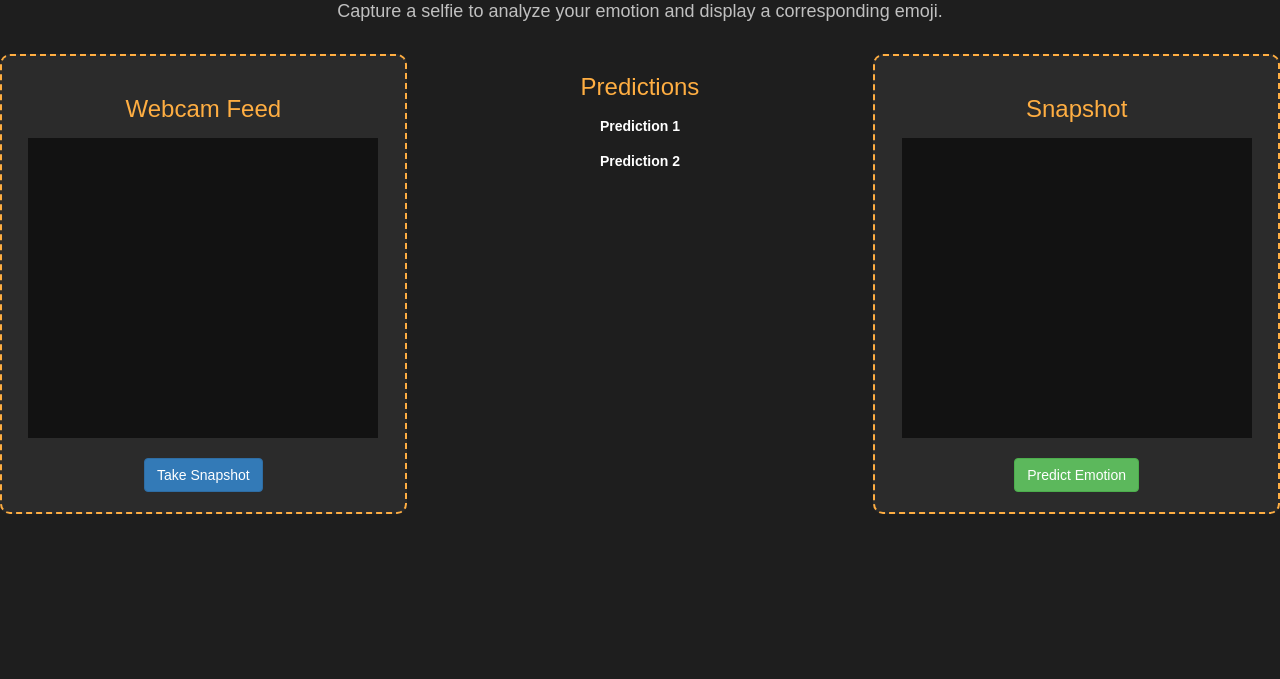
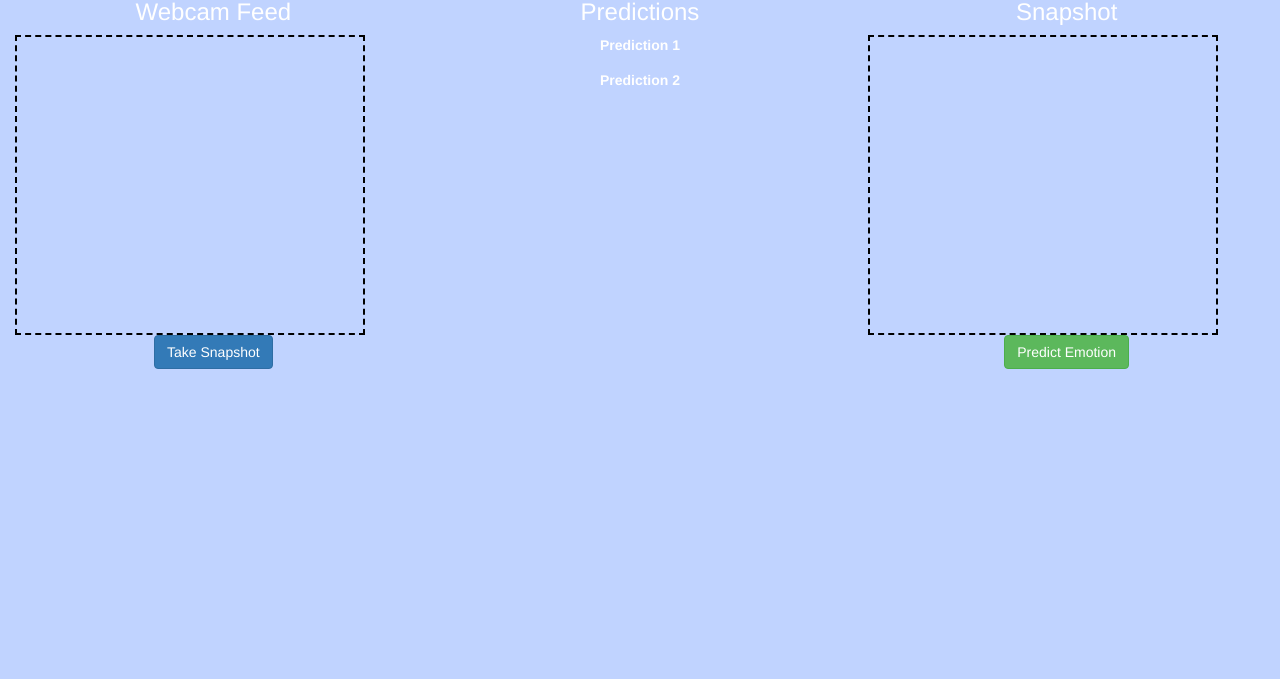
Before and after one commit to marsguyvicky/Emotion_to_Emoji1, a plain HTML site: page index.html in a window 1280 px wide. Shown: the part 121-800 px from the top of the page. Drawn offline with nearby package versions, Linux system fonts and the light colour scheme; a script that the page names is missing.

Commit message:
Update style.css

```diff
--- a/style.css
+++ b/style.css
@@ -1,70 +1,39 @@
-body {
-  background-color: #1e1e1e;
+body
+{
   color: white;
-  font-family: 'Arial', sans-serif;
+  background: #c0d3ff;
 }
-
-.container-fluid {
-  padding: 50px 0;
+span
+{
+  font-size: 30px;
 }
-
-.title {
-  color: #ffae42;
-  font-size: 36px;
-  font-weight: bold;
-  letter-spacing: 2px;
-}
-
-.description {
-  font-size: 18px;
-  color: #c0c0c0;
-  margin-bottom: 30px;
-}
-
-.camera-container, .snapshot-container {
-  border: 2px dashed #ffae42;
-  padding: 20px;
-  background-color: #2b2b2b;
-  border-radius: 10px;
-}
-
-#camera, #result {
+#camera , #result
+{
+  border: 2px dashed black;
   width: 350px;
   height: 300px;
-  background-color: #121212;
-  margin: 0 auto;
 }
-
-button {
-  font-size: 18px;
-  padding: 10px 20px;
-  border-radius: 5px;
-  transition: background-color 0.3s ease;
+#result_emotion_name_1 ,#result_emotion_name_2
+{
+  color: black;
 }
-
-button:hover {
-  background-color: #ffae42;
+.emotion_name
+{
+  font-size: 40px;
 }
-
-#result_emotion_name_1, #result_emotion_name_2 {
-  color: #ffffff;
-  font-size: 30px;
+.emoji
+{
+  font-size:48px;
 }
-
-.emoji {
-  font-size: 48px;
+.heading {
+font-size: 18px;
+border-radius:10px;
+letter-spacing: 10px;
 }
-
-h3 {
-  color: #ffae42;
-  margin-bottom: 15px;
+.label {
+  font-size: 14px;
+  color:aqua;
+  padding: 6px;
+  border-radius: 10 px;
+  background-color:azure;
 }
-
-p {
-  font-size: 20px;
-  margin-bottom: 10px;
-}
-
-.mt-3 {
-  margin-top: 20px;
-}
```
